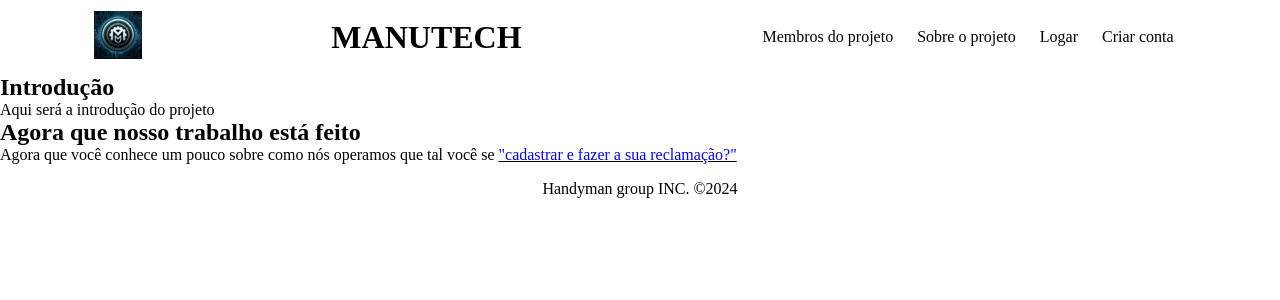
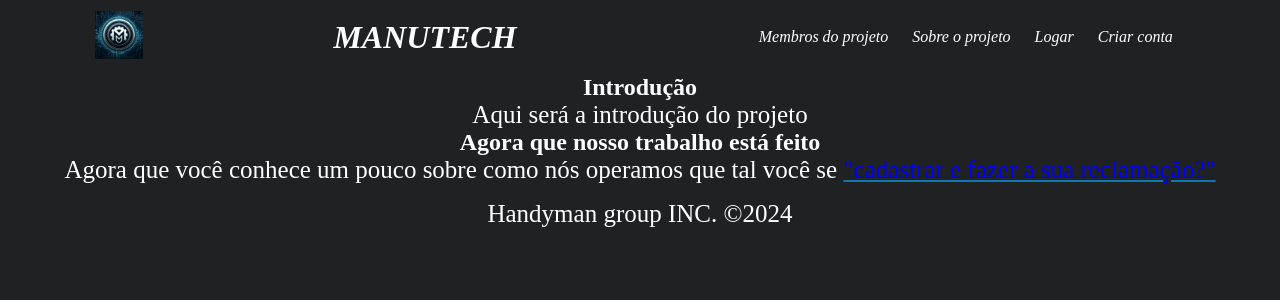
Before and after one commit to gitManuTech/Manutech-SITE, a PHP site: page /src/public/html/index.html in a window 1280 px wide. Shown: the top 300 px of the page. Run offline with PHP 8.4, Linux system fonts and the light colour scheme.

Commit message:
aTUALIZAÇÃO hIGOR SEM APAGAR TUDO KKKKK
FKMFDKFMKD

```diff
--- a/src/public/css/header.css
+++ b/src/public/css/header.css
@@ -16,5 +16,31 @@
 
 .navbar a {
 	text-decoration: none;
-	color: black;
+	color: #fff;
 }
+
+body{
+	background-color: #1F2122;
+}
+
+h1{
+	color: #fff;
+}
+
+header{
+	color: #fff;
+}
+
+ol{
+	color: #fff;
+	font-size: 16px;
+	font-style: italic;
+}
+
+footer{
+	color: #fff;
+}
+
+.logo-containe{
+	font-size: 16px;
+}
--- a/src/public/css/index.css
+++ b/src/public/css/index.css
@@ -1,3 +1,34 @@
 .div-header {
 	padding-left: var(--section-header-padding);
 }
+
+body{
+	background-color: #1F2122;
+}
+
+header{
+	color: #fff;
+	text-align: center;
+}
+
+div{
+	color: #fff;
+	text-align: right;
+}
+
+h1{
+	font-style: italic;
+}
+
+footer{
+	color: #fff;
+}
+
+.point-to-other-page {
+	color: #0F76B0;
+}
+
+p{
+	text-align: center;
+	font-size: 25px;
+}
```
Also changed, not shown: src/public/css/login.css (+37 -0 lines), src/public/css/register.css (+27 -0 lines), src/public/html/login.html (+15 -27 lines), src/public/html/register.html (+9 -22 lines).
